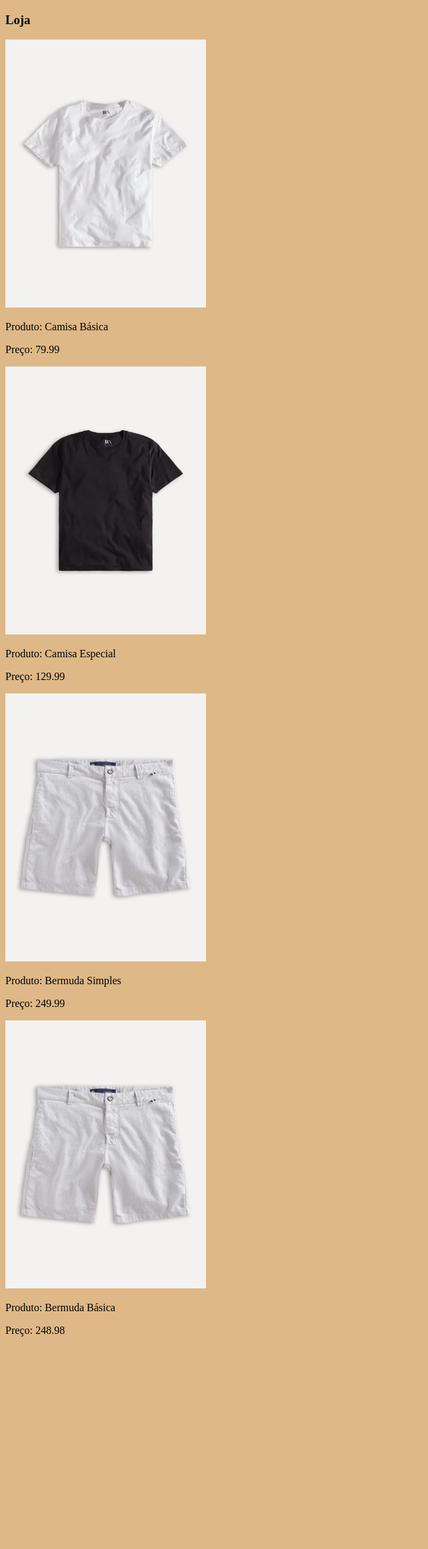
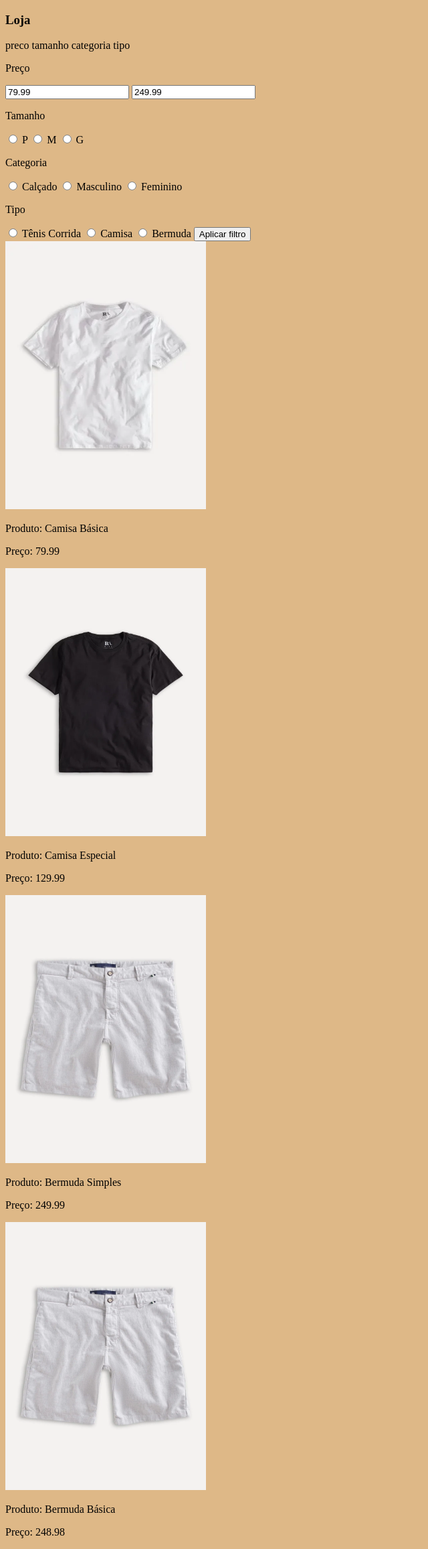
Before and after one commit to LucasCsAzevedo/projeto_ecommerce_reserva_django, a Django app: page /loja/ in a window 1280 px wide. Shown: the part 78-2390 px from the top of the page at 67% size, without its empty margins (0-640 px from the left). Before the commit the page ends 2089 px from the top, so only its background shows below. Run offline with Django 5.2, Linux system fonts and the light colour scheme; data comes from the database, SQL or seed files in the repository; some libraries are stand-ins or nearby versions.

Commit message:
aula 47: criando os filtros laterais na loja

```diff
--- a/loja/templates/loja.html
+++ b/loja/templates/loja.html
@@ -4,6 +4,35 @@
 {% block body %}
 
 <h3>Loja</h3>
+
+preco
+tamanho
+categoria
+tipo
+
+<form method="post" action="">
+    <p>Preço</p>
+    <input type="number" name="preco_minimo" value={{ minimo }}> <!--As informações de valores, mínimo e máximo vamos buscar dos valores dos nossos produtos em geral-->
+    <input type="number" name="preco_maximo" value={{ maximo }}>
+
+    <p>Tamanho</p>
+    {% for tamanho in tamanhos %}
+        <input type="radio" name="tamanho" value="{{ tamanho }}">
+        <label for="{{ tamanho }}">{{ tamanho }}</label>
+    {% endfor %}
+    <p>Categoria</p>
+        {% for categoria in categorias %}
+           <input type="radio" name="categoria" value="{{ categoria.slug }}">
+            <label for="{{ categoria.slug }}">{{ categoria.nome }}</label>
+        {% endfor %}
+    <p>Tipo</p>
+        {% for tipo in tipos %}
+            <input type="radio" name="tipo" value="{{ tipo.slug }}">
+            <label for="{{ tipo.slug }}">{{ tipo.nome }}</label>
+        {% endfor %}
+    <button type="submit">Aplicar filtro</button>
+
+</form>
 
 {% for produto in produtos %}
 
--- a/loja/utils.py
+++ b/loja/utils.py
@@ -1,3 +1,4 @@
+from django.db.models import Min, Max # Importando filtros de agregação
 
 
 def filtrar_produtos(produtos, filtro):
@@ -9,3 +10,12 @@ def filtrar_produtos(produtos, filtro):
             produtos = produtos.filter(categoria__slug=filtro) # Filtrando de forma mais performática
 
     return produtos
+
+
+def preco_minimo_maximo(produtos):
+    minimo, maximo = (0, 0)
+    if len(produtos) > 0:
+        minimo = round(list(produtos.aggregate(Min('preco')).values())[0], 2) # Transformando em uma lista (porque retorna um dict values) para conseguir pegar o primeiro valor
+        maximo = round(list(produtos.aggregate(Max('preco')).values())[0], 2) # Como ele retorna um objeto (aggregate) preciso colocar um .values() para me mostrar os valores
+
+    return minimo, maximo
--- a/loja/views.py
+++ b/loja/views.py
@@ -20,7 +20,16 @@ def homepage(request): # Toda função dentro da minha views precisa receber uma
 def loja(request, filtro=None): # acrescentei o valor dinâmico "nome_categoria"
     produtos = Produto.objects.filter(ativo=True) # Consulta na nossa tabela do banco para retornar todos os nossos produtos, famoso queryset
     produtos = filtrar_produtos(produtos, filtro)
-    context = {"produtos": produtos} # Variável que consigo acessar no meu template
+
+    tamanhos = ['P', 'M', 'G']
+    minimo, maximo = preco_minimo_maximo(produtos)
+
+    context = {
+        "produtos": produtos,
+        "minimo": minimo,
+        "maximo": maximo,
+        "tamanhos": tamanhos,
+    } # Variável que consigo acessar no meu template
     return render(request, 'loja.html', context)
 
 
```
